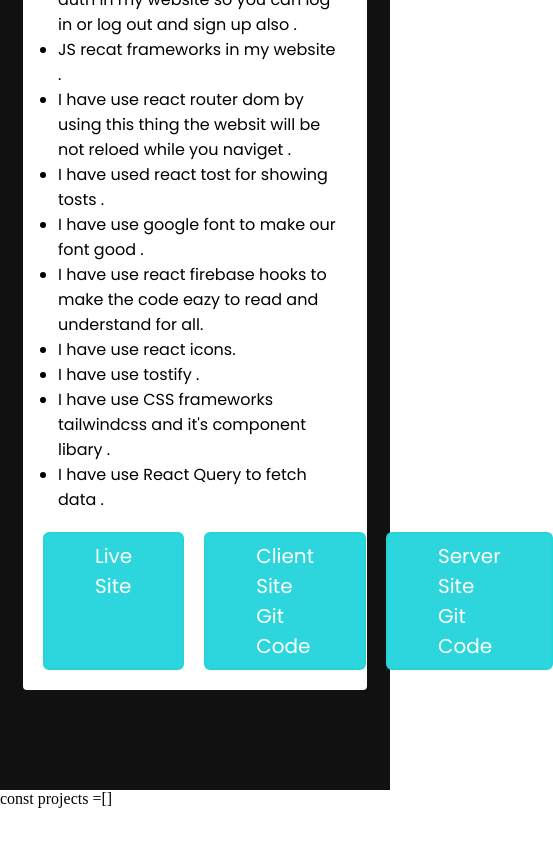
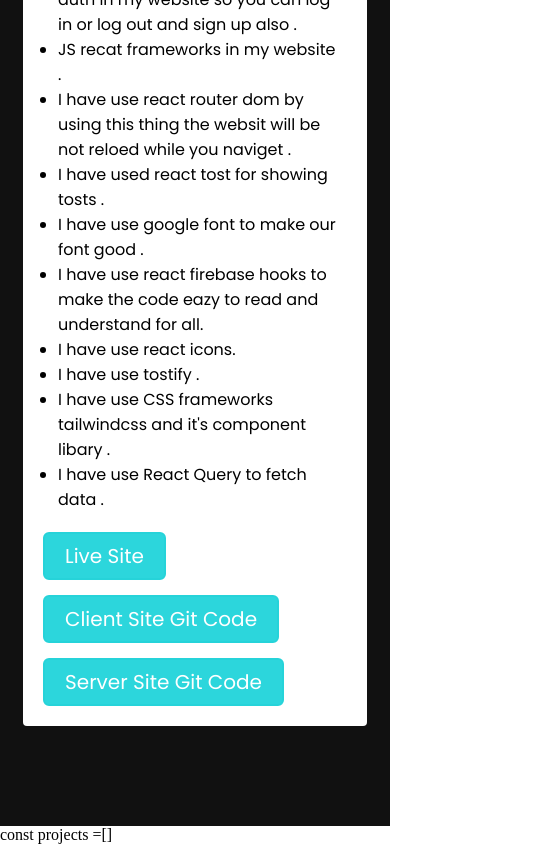
Before and after one commit to syed-jaid/My-portfolio-website, a plain HTML site: page index1.html in a window 390 px wide. Shown: the part 1633-2477 px from the top of the page, 553 px wide, since content can reach past the window. Before the commit the page ends 2441 px from the top, so only its background shows below. Drawn offline with nearby package versions, Linux system fonts and the light colour scheme.

Commit message:
img are taken

```diff
--- a/style1.css
+++ b/style1.css
@@ -95,6 +95,10 @@
         grid-template-columns: repeat(2, 1fr);
         grid-gap: 20px;
     }
+
+    .project-links {
+        display: inline;
+    }
 }
 
 @media (max-width: 947px) {
@@ -103,12 +107,20 @@
         grid-template-columns: repeat(2, 1fr);
         grid-gap: 20px;
     }
+
+    .project-links {
+        display: inline;
+    }
 }
 
 @media (max-width: 690px) {
     .projecrt-main-div {
         display: grid;
         grid-template-columns: repeat(1, 1fr);
+    }
+
+    .project-links {
+        display: inline;
     }
 }
 
@@ -117,4 +129,25 @@
         display: grid;
         grid-template-columns: repeat(1, 1fr);
     }
+
+    .project-links {
+        display: inline;
+        margin-left: auto;
+        margin-right: auto;
+    }
+
+    .project-link {
+        display: inline-block;
+        background: rgb(44, 214, 220);
+        color: #fff;
+        font-size: 20px;
+        font-weight: 400;
+        padding: 7px 20px;
+        margin-top: 15px;
+        margin-right: 20px;
+        margin-right: 20px;
+        border-radius: 6px;
+        border: 2px solid rgb(38, 211, 217);
+        transition: all 0.3s ease;
+    }
 }
```
Also changed, not shown: images/1PHOTO MAX.png (added), images/2PHOTO MAX.png (added), images/3PHOTO MAX.png (added), images/4PHOTO MAX.png (added), images/Screenshot 2022-06-10 at 20-52-44 kawame.png (added), images/kawame3.png (added), 1 other file.
